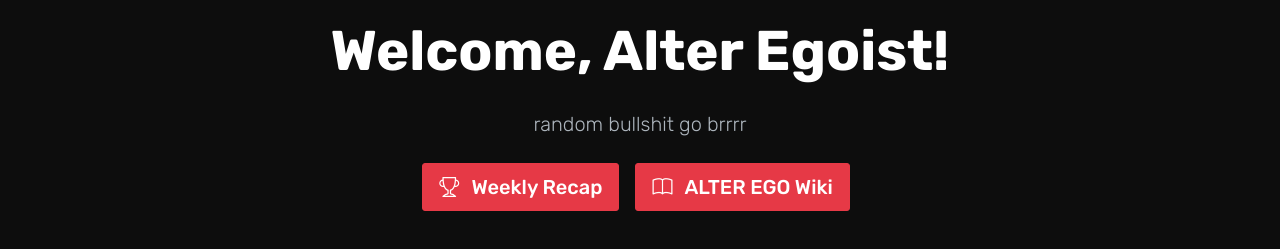
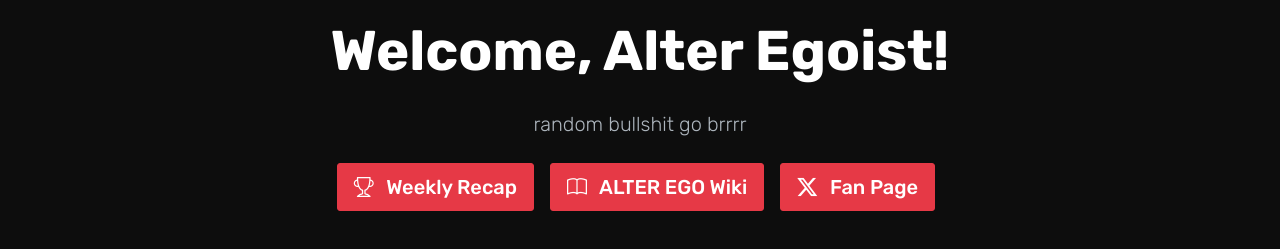
Before and after one commit to Paradoxum-Wikis/AEWiki-Companion, a website built with Vite: page src/index.html in a window 1280 px wide. Shown: the part 65-314 px from the top of the page. Built offline with nearby package versions, Linux system fonts and the light colour scheme.

Commit message:
feat: fan page

```diff
--- a/src/index.html
+++ b/src/index.html
@@ -79,6 +79,14 @@
               <i class="bi bi-book me-2"></i>
               ALTER EGO Wiki
             </a>
+            <a
+              href="https://x.com/isALTEREGOout"
+              target="_blank"
+              class="btn btn-wiki btn-lg me-md-2"
+            >
+              <i class="bi bi-twitter-x me-2"></i>
+              Fan Page
+            </a>
           </div>
         </div>
       </div>
```
